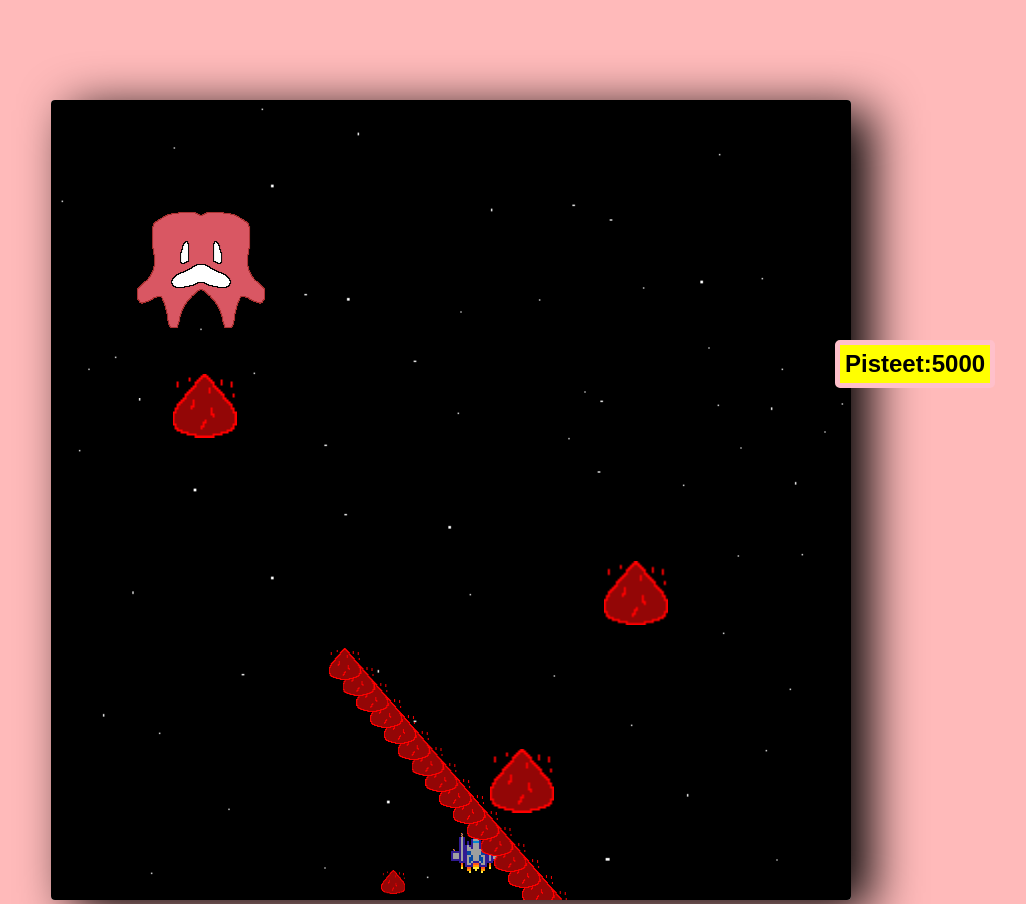
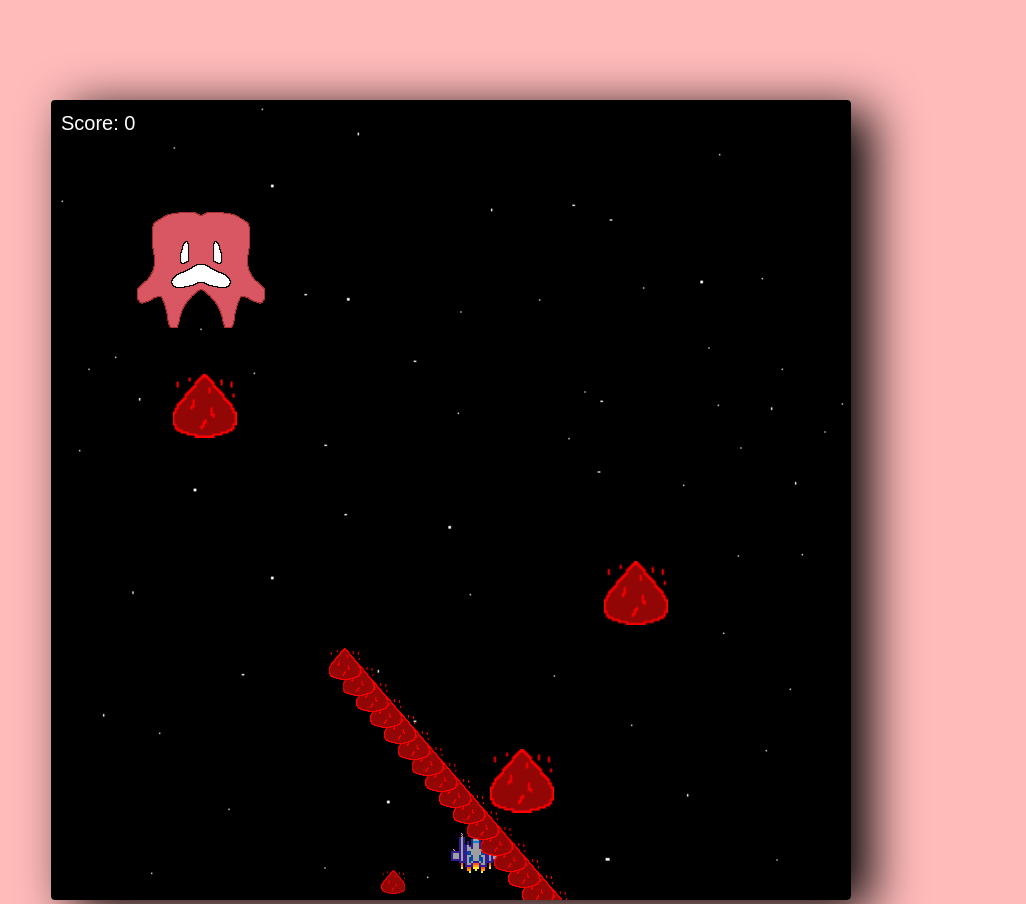
Before and after one commit to BigDsaur/Ryhma-Canvas-peli, a plain HTML site: page index.html in a window 1280 px wide. Shown: the whole page, without its empty margins (189-1215 px from the left). Drawn offline with Linux system fonts and the light colour scheme.

Commit message:
score tehty canvasiin

```diff
--- a/index.html
+++ b/index.html
@@ -11,7 +11,6 @@
     <div>
       <canvas id="game"></canvas>
     </div>
-    <h2 id="pts-box">Pisteet:<span id="pts-display">0</span></h2>
     <script type="module" src="main.js"></script>
   </body>
 </html>
--- a/main.js
+++ b/main.js
@@ -1,5 +1,5 @@
 import Player from "./player.js"
-import pointsToScreen from "./points.js";
+import Points from "./points.js";
 import Enemy from "./enemy.js"
 import BulletController from "./bulletcontroller.js";
 import Projectile from "./projectile.js";
@@ -11,10 +11,10 @@ const ctx = canvas.getContext('2d')
 
 const movingbackground = new background(canvas)
 
-let totalPoints = 5000
 canvas.width = 800
 canvas.height = 800
 
+const points = new Points();
 const playerBulletController = new BulletController(canvas, 15, "./art/playerBullet.png", true, 16);
 const enemyBulletController = new BulletController(canvas, 16, "./art/bullet.png", true, 32);
 const enemyBulletController2 = new BulletController(canvas, 1, "./art/bullet.png", true, 24);
@@ -33,14 +33,13 @@ const enemy = new Enemy(canvas, 3.45, enemyBulletController, enemyBulletControll
 
 function game() {
     movingbackground.draw(ctx)
+    points.draw(ctx)
     player.draw(ctx)
     enemy.draw(ctx)
     playerBulletController.draw(ctx)
     enemyBulletController.draw(ctx)
     enemyBulletController2.draw(ctx)
     enemyBulletController3.draw(ctx)
-
-    pointsToScreen(totalPoints);
 
     for (let i = projectiles.length - 1; i >= 0; i--) {
         projectiles[i].update();
@@ -49,12 +48,12 @@ function game() {
         // Check collision with enemy
         if (enemy.isHit(projectiles[i])) {
             enemy.takeDamage();
+            points.addPoints(10);
             projectiles.splice(i, 1);
         } else if (projectiles[i].outOfBounds(canvas)) {
             projectiles.splice(i, 1);
         }
     }
-
 }
 
 setInterval(game, 1000 / 60)
--- a/points.js
+++ b/points.js
@@ -1,4 +1,15 @@
-export default function ptsToScreen(totalPoints) {
-    document.getElementById("pts-display").innerHTML = totalPoints;
-    return;
+export default class Points{
+    constructor() {
+        this.points = 0; // Start at 0 points
+    }
+
+    addPoints(amount) {
+        this.points += amount;
+    }
+
+    draw(ctx) {
+        ctx.fillStyle = "white";
+        ctx.font = "20px Arial";
+        ctx.fillText(`Score: ${this.points}`, 10, 30);
+    }
 }
--- a/style.css
+++ b/style.css
@@ -20,14 +20,3 @@ body {
     box-shadow: black 20px 10px 50px;
     margin-top: 100px;
 }
-
-#pts-box {
-    padding: 5px;
-    background-color: yellow;
-    border: pink, 5px, solid;
-    border-radius: 5px;
-    color: black;
-    position: absolute;
-    top: 40%;
-    left: 80%
-}
```
